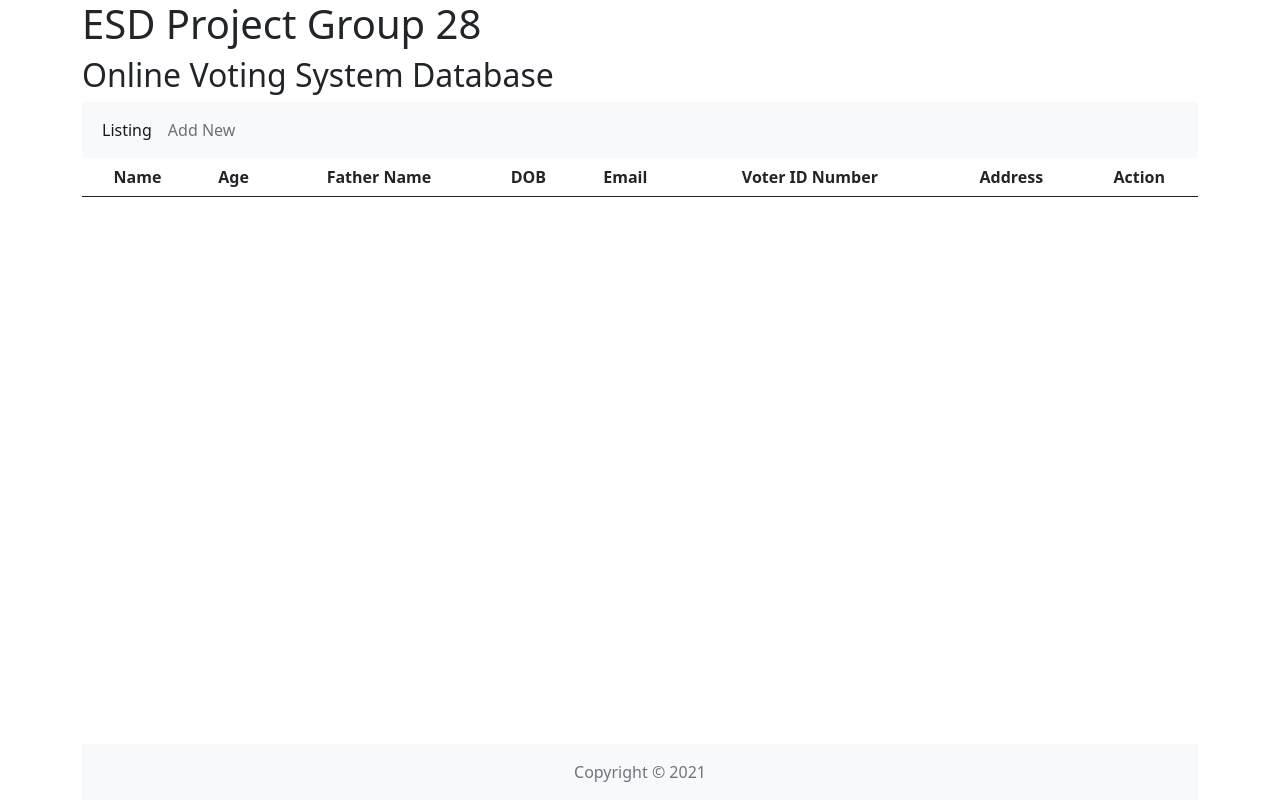
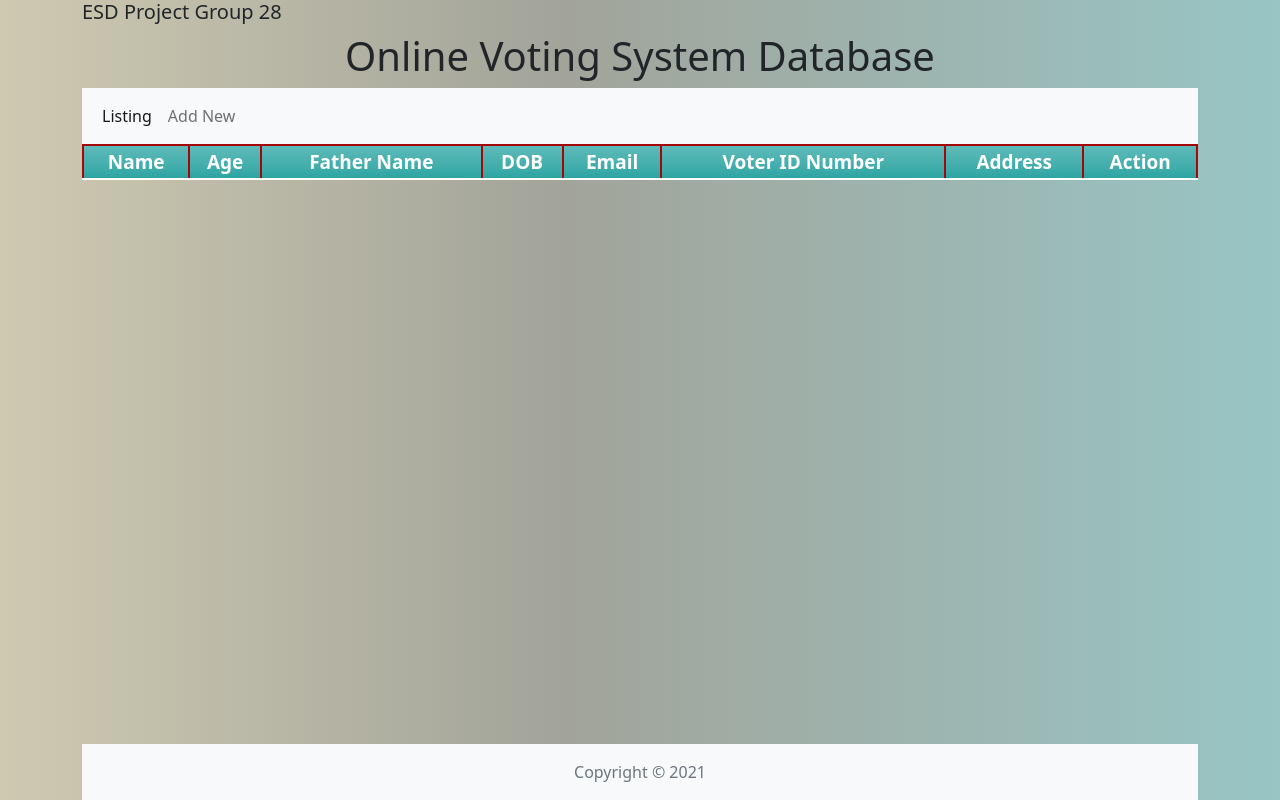
Before and after one commit to safaumatia123/onlinevotingsystem, a plain HTML site: page index.html in a window 1280 px wide. Drawn offline with nearby package versions, Linux system fonts and the light colour scheme; no server answers.

Commit message:
final update

```diff
--- a/index.html
+++ b/index.html
@@ -4,9 +4,10 @@
 		<h1> ESD Project Group 28</h1>
 		<h2> Online Voting System Database </h2>
 		<link href="https://cdn.jsdelivr.net/npm/bootstrap@5.0.2/dist/css/bootstrap.min.css" rel="stylesheet" crossorigin="anonymous">
+		<link rel="stylesheet" href="style.css">
 		<script src="https://cdn.jsdelivr.net/npm/bootstrap@5.0.2/dist/js/bootstrap.bundle.min.js"crossorigin="anonymous"></script>
 	</head>
-	<body class="d-flex flex-column h-100 container">
+	<body class="d-flex flex-column h-100 container" id="demo">
 		<header>
 			<nav class="navbar navbar-expand-lg navbar-light bg-light">
 			  <div class="container-fluid">
@@ -20,7 +21,7 @@
 			</nav>
 		</header>
 
-		<table class="table table-striped table-hover text-center">
+		<table class="table table-striped table-hover text-center redTable" >
 			<thead>
 				<th>Name</th>
 				<th>Age</th>
--- /dev/null
+++ b/style.css
@@ -0,0 +1,73 @@
+table.redTable {
+  border: 2px solid #A40808;
+  background-color: #EEE7DB;
+  width: 100%;
+  text-align: center;
+  border-collapse: collapse;
+}
+table.redTable td, table.redTable th {
+  border: 2px solid #A40808;
+  padding: 3px 2px;
+}
+table.redTable tbody td {
+  font-size: 16px;
+}
+table.redTable tr:nth-child(even) {
+  background: #CCF5F0;
+}
+table.redTable thead {
+  background: #2BA4A2;
+  background: -moz-linear-gradient(top, #60bbb9 0%, #40adab 66%, #2BA4A2 100%);
+  background: -webkit-linear-gradient(top, #60bbb9 0%, #40adab 66%, #2BA4A2 100%);
+  background: linear-gradient(to bottom, #60bbb9 0%, #40adab 66%, #2BA4A2 100%);
+}
+table.redTable thead th {
+  font-size: 19px;
+  font-weight: bold;
+  color: #FFFFFF;
+  text-align: center;
+  border-left: 2px solid #A40808;
+}
+table.redTable thead th:first-child {
+  border-left: none;
+}
+
+table.redTable tfoot {
+  font-size: 13px;
+  font-weight: bold;
+  color: #FFFFFF;
+  background: #2BA4A2;
+  background: -moz-linear-gradient(top, #60bbb9 0%, #40adab 66%, #2BA4A2 100%);
+  background: -webkit-linear-gradient(top, #60bbb9 0%, #40adab 66%, #2BA4A2 100%);
+  background: linear-gradient(to bottom, #60bbb9 0%, #40adab 66%, #2BA4A2 100%);
+  border-top: 1px solid #444444;
+}
+table.redTable tfoot td {
+  font-size: 13px;
+}
+table.redTable tfoot .links {
+  text-align: right;
+}
+table.redTable tfoot .links a{
+  display: inline-block;
+  background: #FFFFFF;
+  color: #A40808;
+  padding: 2px 8px;
+  border-radius: 5px;
+}
+
+h1 {
+	font-size:20px;
+}
+
+h2 {
+	text-align: center;
+	font-size:40px;
+}
+
+#demo {
+background: #CEC9B1;
+background: -moz-linear-gradient(left, #CEC9B1 0%, #A2A49A 44%, #98C5C5 100%);
+background: -webkit-linear-gradient(left, #CEC9B1 0%, #A2A49A 44%, #98C5C5 100%);
+background: linear-gradient(to right, #CEC9B1 0%, #A2A49A 44%, #98C5C5 100%);
+}
```
Also changed, not shown: add.html (+2 -1 lines), edit.html (+2 -1 lines).
